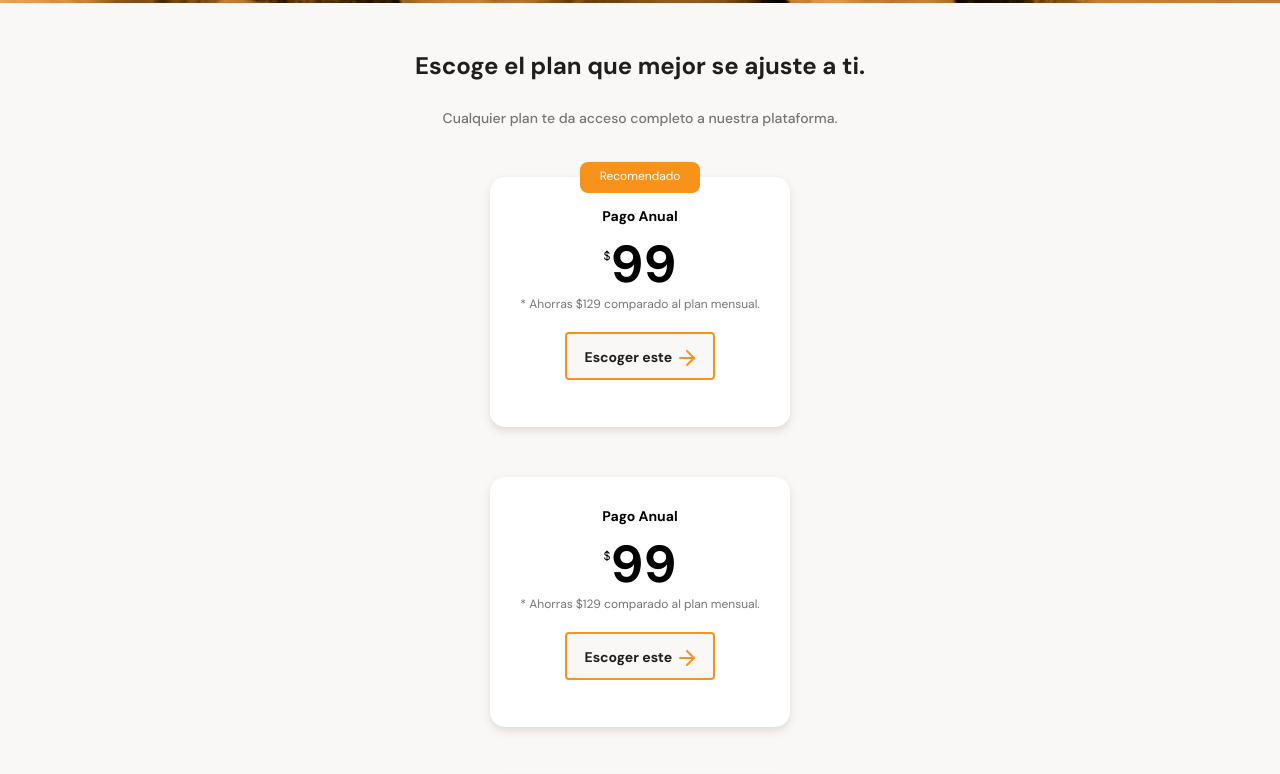
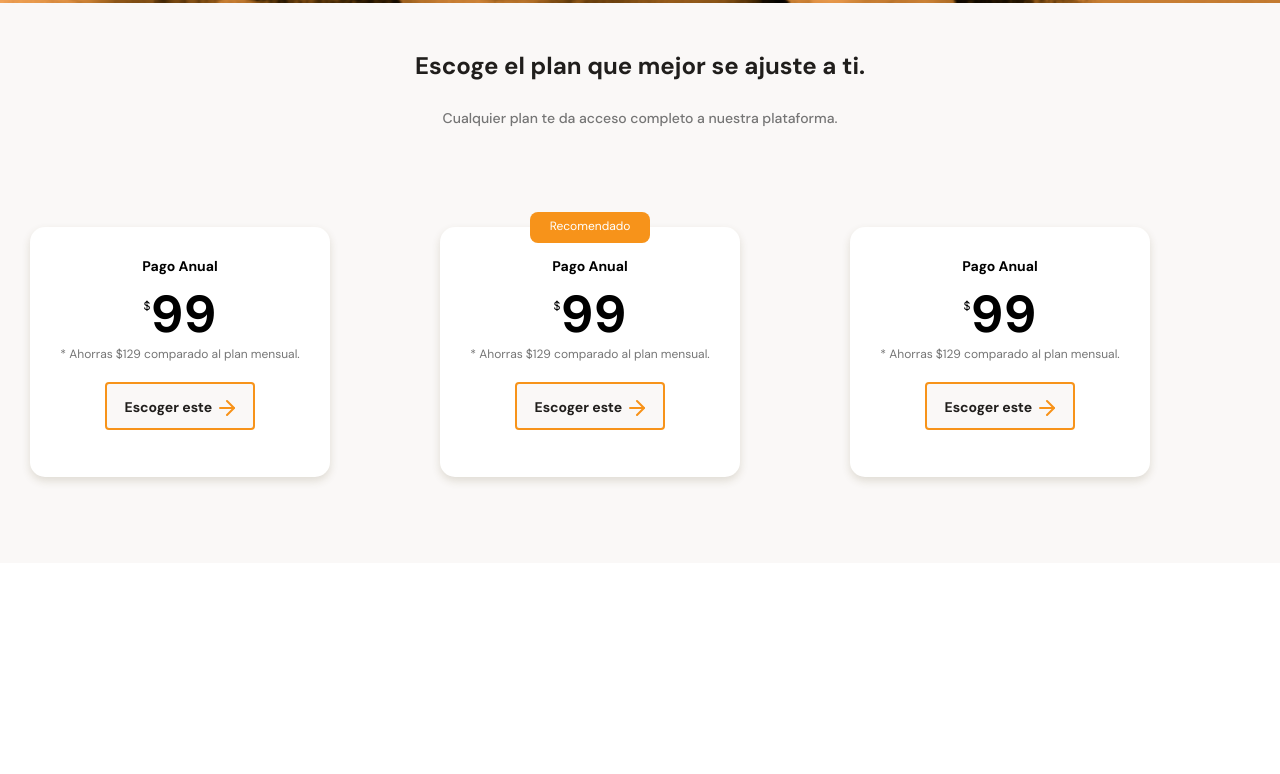
Before and after one commit to fernandojosecc/batata-bit, a plain HTML site: page index.html in a window 1280 px wide. Shown: the part 2747-3521 px from the top of the page. After the commit the page ends 3310 px from the top, so only its background shows below. Drawn offline with Linux system fonts and the light colour scheme.

Commit message:
Scroll horizontal con CSS

```diff
--- a/index.html
+++ b/index.html
@@ -157,7 +157,6 @@
         </div>
         <section class="plans-container--slider">
           <article class="plans-container--card">
-            <p class="recommended">Recomendado</p>
             <div class="plans-info-container">
               <h3 class="plans-card--title">Pago Anual</h3>
               <p class="plans-card--price"><span>$</span>99</p>
@@ -168,6 +167,7 @@
             </div>
           </article>
           <article class="plans-container--card">
+            <p class="recommended">Recomendado</p>
             <div class="plans-info-container">
               <h3 class="plans-card--title">Pago Anual</h3>
               <p class="plans-card--price"><span>$</span>99</p>
--- a/styles.css
+++ b/styles.css
@@ -406,14 +406,22 @@ text-align: center;
     line-height: 1.8rem;
     color: #757575;
 }
-
+.plans-container--slider{
+    display: flex;
+    gap: 50px;
+    height: 316px;
+    overflow-x: scroll;
+    overscroll-behavior-x: contain;
+    scroll-snap-type: x proximity;
+}
 .plans-container--card{
     position: relative;
+    scroll-snap-align: center;
     width: 70%;
     min-width: 230px;
     max-width: 300px;
     height: 250px;
-    margin: 50px auto 0;
+    margin: 50px 30px 0;
     padding: 0 15px;
     background-color: var(--just-white);
     border-radius: 15px;
```
